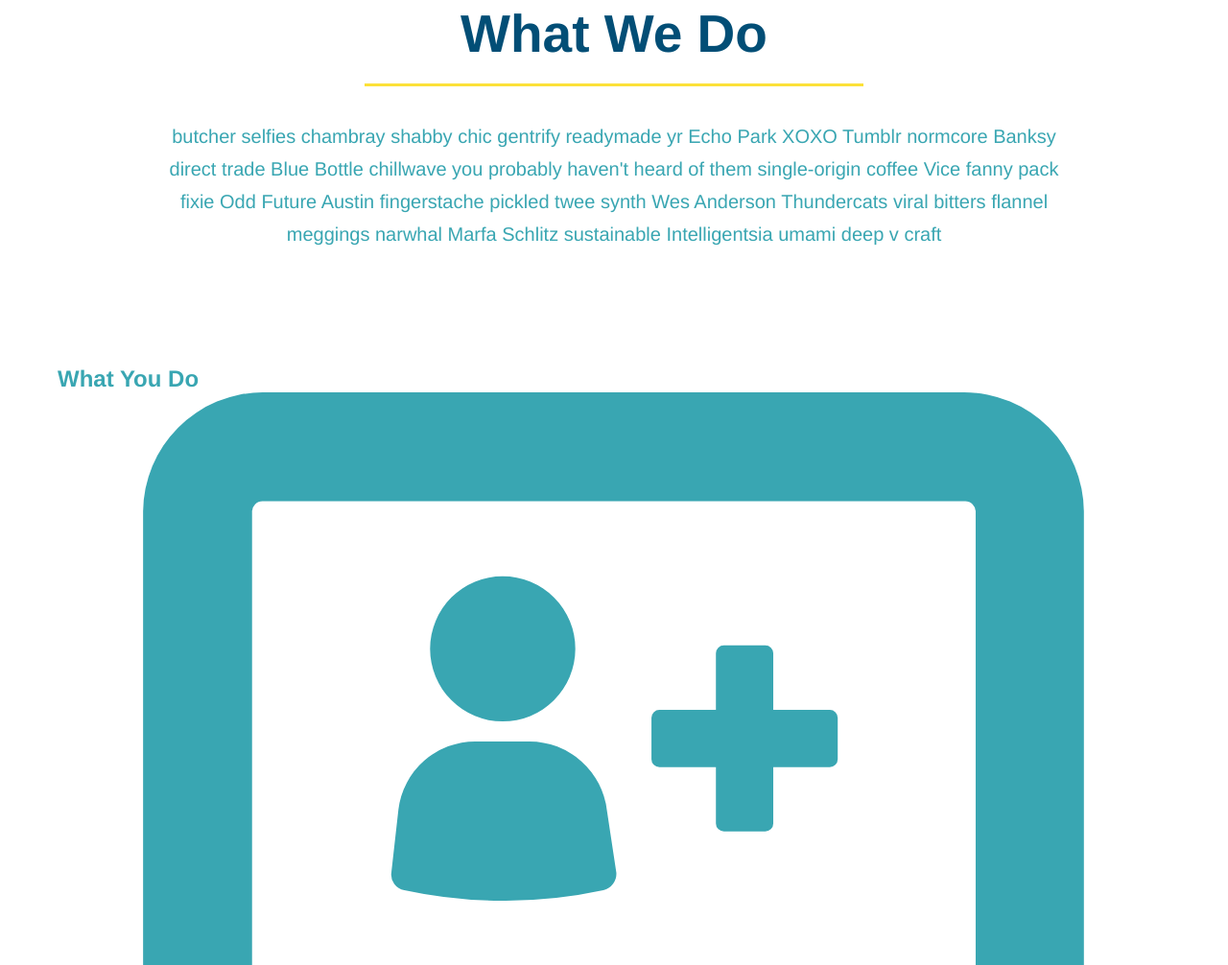
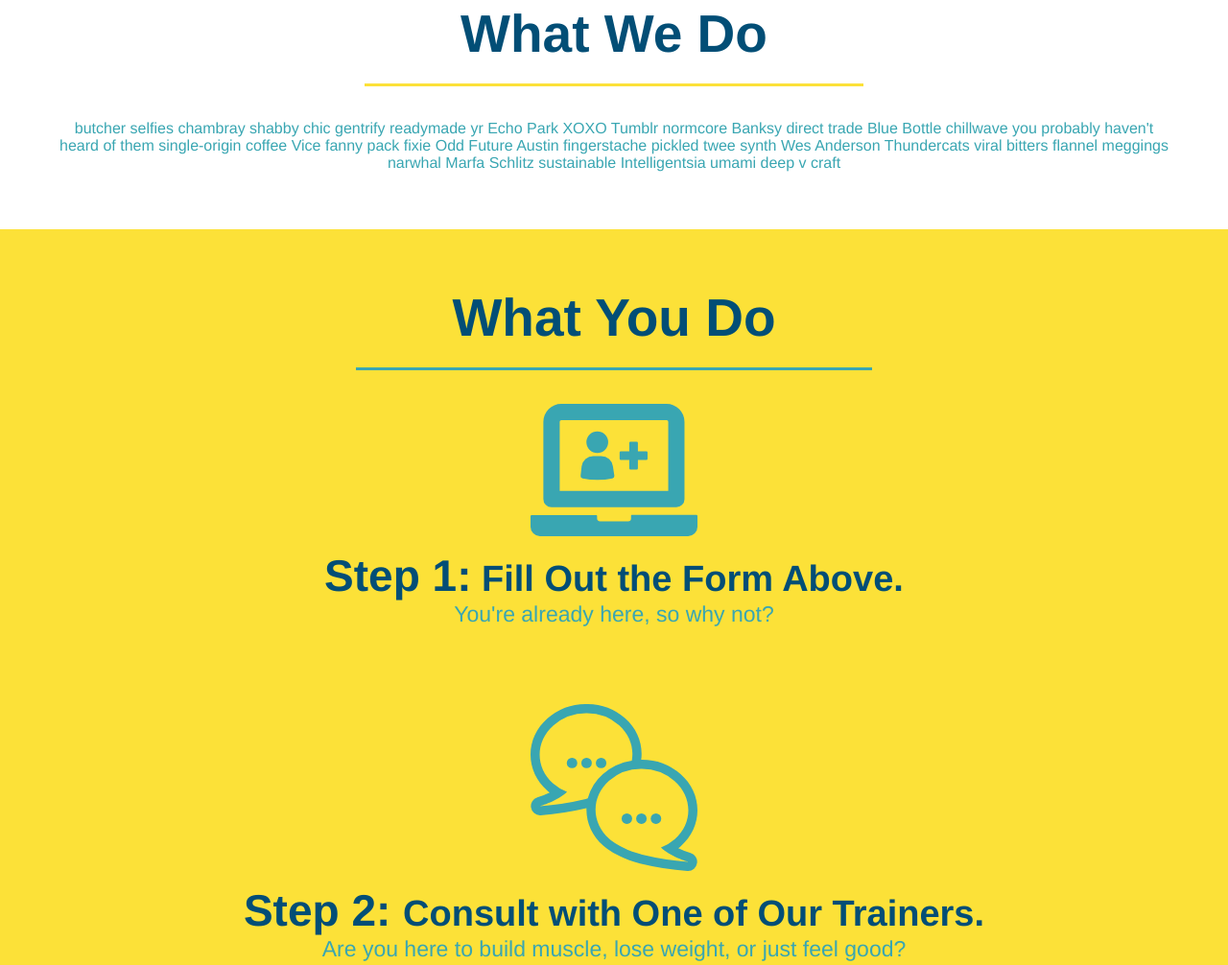
Before and after one commit to l-amu/run-buddy, a plain HTML site: page index.html in a window 1280 px wide. Shown: the part 739-1745 px from the top of the page at 96% size. Drawn offline with Linux system fonts and the light colour scheme.

Commit message:
style what you do section

```diff
--- a/assets/css/style.css
+++ b/assets/css/style.css
@@ -133,10 +133,47 @@ section {
   display: inline-block;
 }
 
-.intro p {
-  line-height: 1.7;
+.steps {
+  text-align: center;
+  background: #fce138;
+}
+
+.section-title {
+  font-size: 55px;
+  color: #024e76;
+  margin-bottom: 35px;
+  padding: 0 100px 20px 100px;
+  display: inline-block;
+  border-bottom: 3px solid;
+}
+
+.primary-border {
+  border-color: #fce138;
+}
+
+.secondary-border {
+  border-color: #39a6b2;
+}
+
+.steps div {
+  margin-bottom: 80px;
+}
+
+.steps img {
+  width: 15%;
+}
+
+.steps h3 {
+  color: #024e76;
+  font-size: 46px;
+  margin-top: 10px;
+}
+
+.steps p {
   color: #39a6b2;
-  width: 80%;
-  font-size: 20px;
-  margin: 0 auto;
+  font-size: 23px;
 }
+
+.steps span {
+  font-size: 38px;
+}
--- a/index.html
+++ b/index.html
@@ -66,36 +66,36 @@
     </section>
 
     <section id="what-we-do" class="intro">
-        <h2>What We Do</h2>
+        <h2 class="section-title primary-border">What We Do</h2>
         <p>
           butcher selfies chambray shabby chic gentrify readymade yr Echo Park XOXO Tumblr normcore Banksy direct trade Blue Bottle chillwave you probably haven't heard of them single-origin coffee Vice fanny pack fixie Odd Future Austin fingerstache pickled twee synth Wes Anderson Thundercats viral bitters flannel meggings narwhal Marfa Schlitz sustainable Intelligentsia umami deep v craft
         </p>
     </section>
 
-    <section id="what-you-do">
-        <h2>What You Do</h2>
+    <section id="what-you-do" class="steps">
+        <h2 class="section-title secondary-border">What You Do</h2>
 
         <div>
           <img src="./assets/images/step-1.svg" alt="">
-          <h3>Step 1: Fill Out the Form Above.</h3>
+          <h3>Step 1:<span> Fill Out the Form Above.</span></h3>
           <p>You're already here, so why not?</p>
         </div>
 
         <div>
           <img src="./assets/images/step-2.svg" alt="">
-          <h3>Step 2: Consult with One of Our Trainers.</h3>
+          <h3>Step 2: <span>Consult with One of Our Trainers.</span></h3>
           <p>Are you here to build muscle, lose weight, or just feel good?</p>
         </div>
 
         <div>
           <img src="./assets/images/step-3.svg" alt="" />
-          <h3>Step 3: Get Running.</h3>
+          <h3> Step 3: <spam>Get Running.</spam></h3>
           <p>Hit the ground running (literally) once your trainer lays out your plan.</p>
         </div>
 
         <div>
           <img src="./assets/images/step-4.svg" alt="" />
-          <h3>Step 4: See Results.</h3>
+          <h3>Step 4: <span>See Results.</span></h3>
           <p>Bi-weekly checkins with your trainer will keep you focused</p>
         </div>
 
```
